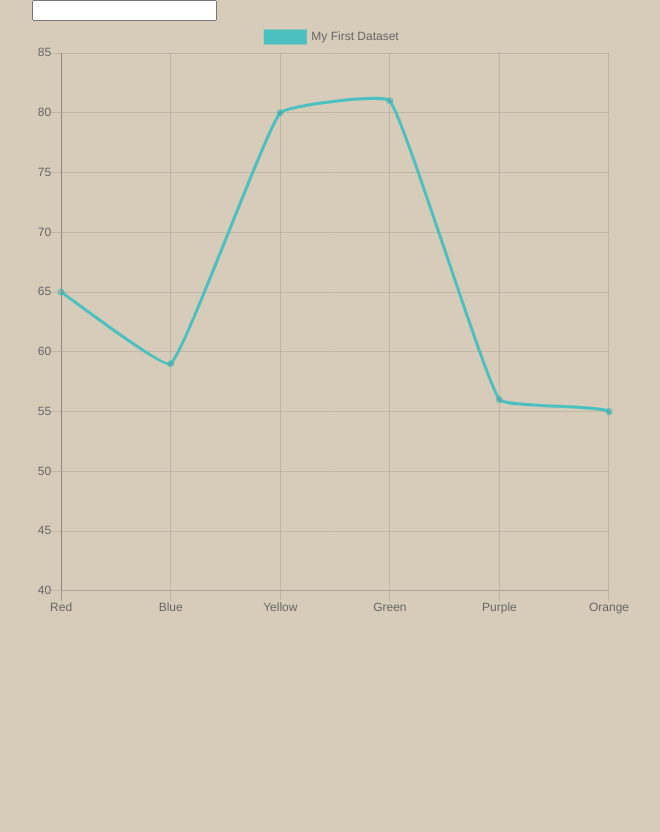
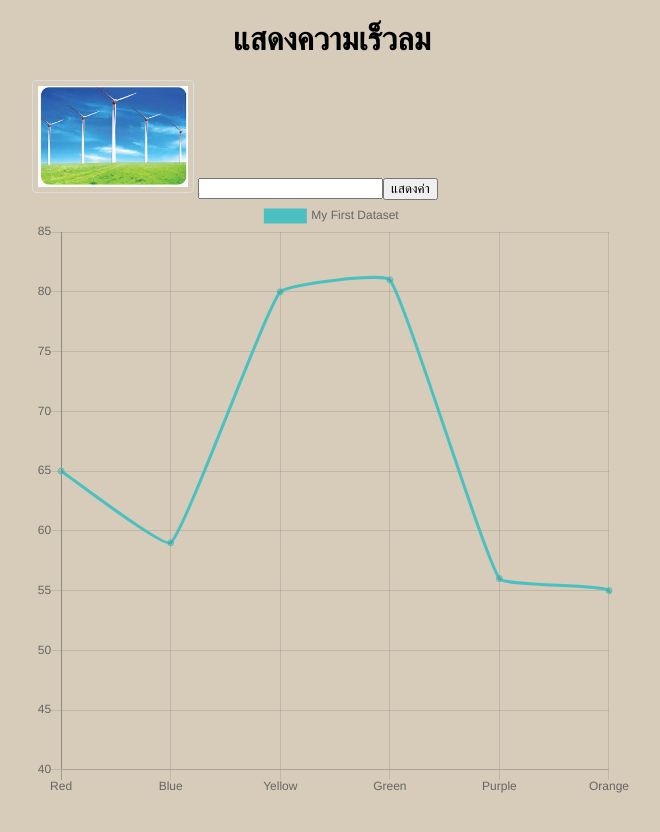
Before and after one commit to suprakron/ES_group5, a website: page public/index.html in a window 1280 px wide. Shown: the top 832 px of the page, without its empty margins (308-968 px from the left). Drawn offline with nearby package versions, Linux system fonts and the light colour scheme.

Commit message:
add header in index.html

```diff
--- a/public/css/index.css
+++ b/public/css/index.css
@@ -4,3 +4,11 @@ body{
     background-color: rgb(214, 204, 185);
     margin: 0 auto;
 }
+
+img {
+    border: 1px solid #ddd;
+    border-radius: 4px;
+    padding: 5px;
+    width: 150px;
+    left: 1;
+  }
--- a/public/index.html
+++ b/public/index.html
@@ -42,7 +42,12 @@
 </head>
 
 <body ng-app="">
-  <input type="text" ng-model="another">
+  <header align="center"> <h1>แสดงความเร็วลม</h1></header>
+
+
+  <img src="./images/kanghan.jpg" alt="">
+
+  <input type="text" ng-model="another"><button>แสดงค่า</button>
   <span> {{ another }} </span>
 
   <canvas id="myChart" width="100" height="100"></canvas>
```
Also changed, not shown: public/images/kanghan.jpg (added).
